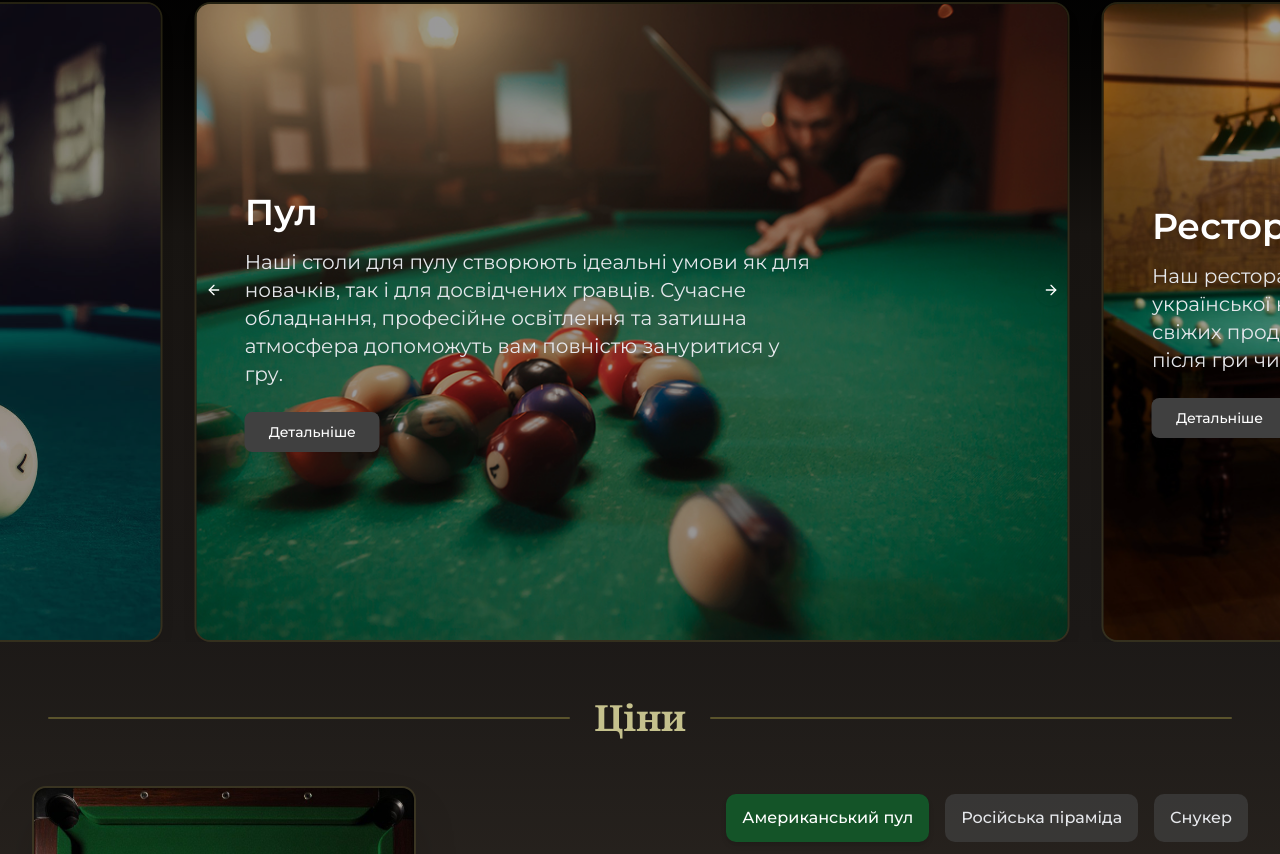
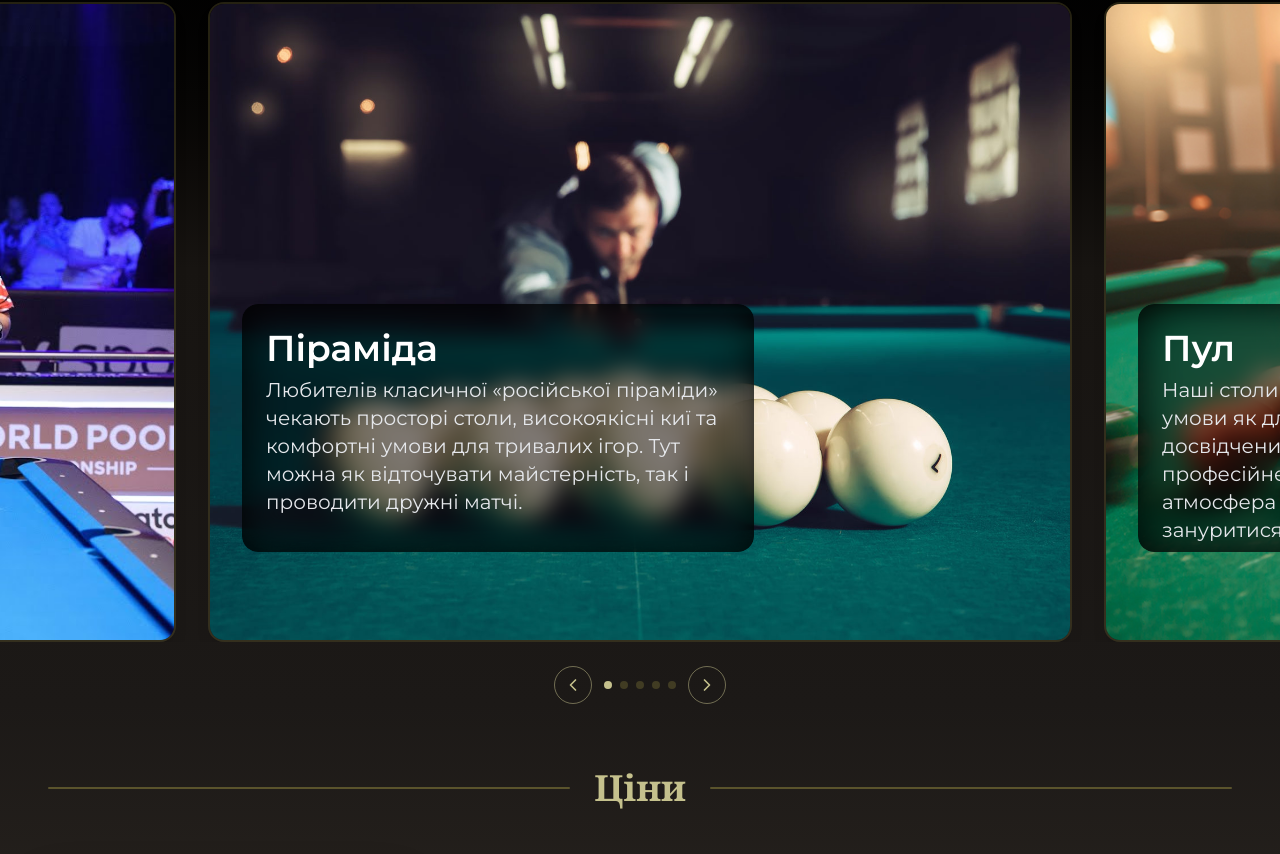
Before and after one commit to knodelchik/bk-next, a Next.js app: page / in a window 1280 px wide. Shown: the part 966-1820 px from the top of the page. Built offline with nearby package versions, Linux system fonts and the light colour scheme.

Commit message:
global adaptive + about changes

```diff
--- a/components/AboutSection.tsx
+++ b/components/AboutSection.tsx
@@ -1,15 +1,11 @@
-'use client';
+"use client";
 
-import Autoplay from 'embla-carousel-autoplay';
-import {
-  Carousel,
-  CarouselContent,
-  CarouselItem,
-  CarouselNext,
-  CarouselPrevious,
-} from '@/components/ui/carousel';
-import Image from 'next/image';
-import { Button } from './ui/button';
+import Autoplay from "embla-carousel-autoplay";
+import { useState, useEffect } from "react";
+import useEmblaCarousel from "embla-carousel-react";
+import Image from "next/image";
+import { Button } from "./ui/button";
+import { ChevronLeft, ChevronRight } from "lucide-react";
 
 const slides = [
   {
@@ -54,46 +50,46 @@ const slides = [
   },
 ];
 
+
 export default function AboutSection() {
+  const [emblaRef, emblaApi] = useEmblaCarousel({ loop: true }, [Autoplay({ delay: 10000 })]);
+  const [selectedIndex, setSelectedIndex] = useState(0);
+
+  useEffect(() => {
+    if (!emblaApi) return;
+
+    const onSelect = () => setSelectedIndex(emblaApi.selectedScrollSnap());
+    emblaApi.on("select", onSelect);
+    onSelect();
+
+    return (): void => {
+      emblaApi.off("select", onSelect);
+    };
+  }, [emblaApi]);
+
+
+  const scrollTo = (index: number) => emblaApi && emblaApi.scrollTo(index);
+
   return (
-    <section
-      id="about"
-      className="relative w-full h-screen pt-20 bg-gradient-to-b from-black via-[#171411] to-[#1C1917]"
-    >
+    <section className="relative w-full pt-20 bg-gradient-to-b from-black via-[#171411] to-[#1C1917]">
       {/* Заголовок */}
       <div className="flex container items-center justify-center gap-10 mx-auto mb-12">
         <div className="flex-grow h-[2px] bg-[#5a532c] rounded-full" />
-        <h2
-          className="text-4xl font-bold text-[#c5c18d] text-center"
-          style={{ fontFamily: 'Georgia, serif' }}
-        >
+        <h2 className="text-4xl font-bold text-[#c5c18d] text-center" style={{ fontFamily: "Georgia, serif" }}>
           Про нас
         </h2>
         <div className="flex-grow h-[2px] bg-[#5a532c] rounded-full" />
       </div>
 
-      <Carousel
-        opts={{
-          align: 'center',
-          loop: true,
-        }}
-        plugins={[
-          Autoplay({
-            stopOnInteraction: false,
-            stopOnMouseEnter: true,
-            stopOnFocusIn: true,
-            delay: 5000,
-          }),
-        ]}
-        className="w-full h-full"
-      >
-        <CarouselContent>
+      {/* Embla Carousel */}
+      <div className="overflow-hidden" ref={emblaRef}>
+        <div className="flex">
           {slides.map((slide, index) => (
-            <CarouselItem
+            <div
               key={index}
-              className="basis-[90%] md:basis-[70%] px-4 relative"
+              className="relative flex-[0_0_100%] sm:flex-[0_0_90%] md:flex-[0_0_70%] px-2 sm:px-4"
             >
-              <div className="relative w-full h-[80vh] rounded-2xl overflow-hidden shadow-lg border-2 border-[#5a532c]/40">
+              <div className="relative w-full h-[60vh] md:h-[80vh] rounded-2xl overflow-hidden shadow-lg border-2 border-[#5a532c]/40">
                 <Image
                   src={slide.src}
                   alt={slide.alt}
@@ -101,29 +97,61 @@ export default function AboutSection() {
                   className="object-cover"
                   priority={index === 0}
                 />
-                {/* Текст поверх картинки */}
-                <div className="absolute inset-0 flex flex-col justify-center items-start p-12 bg-black/40">
-                  <p className="max-w-xl pb-4 text-white text-2xl md:text-4xl font-semibold drop-shadow-lg">
-                    {slide.text}
-                  </p>
-                  <p className="max-w-xl text-gray-200 text-base md:text-xl drop-shadow-lg">
-                    {slide.about}
-                  </p>
-                  <Button
-                    className="mt-6 text-white border-0 bg-neutral-700 hover:bg-neutral-600"
-                    variant="outline"
-                    size="lg"
-                  >
-                    {slide.buttonText}
-                  </Button>
+
+                {/* Текстовий блок */}
+                <div
+                  className="absolute bottom-6 left-1/2 -translate-x-1/2 md:top-2/3 md:left-8 md:translate-x-0 md:-translate-y-1/2 w-[90%] md:h-[39%] md:max-w-lg p-4 md:p-6 text-center md:text-left rounded-2xl overflow-hidden"
+                >
+                  {/* Фон з плавним переходом */}
+                  <div className="absolute inset-0 rounded-2xl bg-black/50 backdrop-blur-md shadow-[inset_0_0_40px_rgba(0,0,0,0.9)]" />
+
+                  <div className="relative">
+                    <p className="text-white text-lg sm:text-xl md:text-4xl font-semibold">
+                      {slide.text}
+                    </p>
+                    <p className="text-gray-200 text-sm sm:text-base md:text-xl mt-2">
+                      {slide.about}
+                    </p>
+                  </div>
                 </div>
               </div>
-            </CarouselItem>
+            </div>
+
           ))}
-        </CarouselContent>
-        <CarouselPrevious className="left-31/200 top-2/5 text-white" />
-        <CarouselNext className="right-1/6 top-2/5 text-white" />
-      </Carousel>
+        </div>
+      </div>
+
+      {/* Стрілочки і dots під слайдером */}
+      <div className="flex items-center justify-center mt-6 space-x-3">
+        {/* Стрілка назад */}
+        <button
+          onClick={() => emblaApi && emblaApi.scrollPrev()}
+          className="p-2 border border-[#c5c18d]/50 rounded-full text-[#c5c18d] hover:bg-[#c5c18d] hover:text-black transition-all duration-300"
+        >
+          <ChevronLeft size={20} />
+        </button>
+
+        {/* Точки */}
+        <div className="flex space-x-2">
+          {slides.map((_, idx) => (
+            <button
+              key={idx}
+              onClick={() => scrollTo(idx)}
+              className={`w-2 h-2 rounded-full transition-all duration-300 ${selectedIndex === idx ? "bg-[#c5c18d]" : "bg-[#5a532c]/60"
+                }`}
+            />
+          ))}
+        </div>
+
+        {/* Стрілка вперед */}
+        <button
+          onClick={() => emblaApi && emblaApi.scrollNext()}
+          className="p-2 border border-[#c5c18d]/50 rounded-full text-[#c5c18d] hover:bg-[#c5c18d] hover:text-black transition-all duration-300"
+        >
+          <ChevronRight size={20} />
+        </button>
+      </div>
+
     </section>
   );
 }
--- a/components/ContactsSection.tsx
+++ b/components/ContactsSection.tsx
@@ -40,7 +40,7 @@ export default function ContactsSection() {
 
         <div className="flex flex-col md:flex-row items-center md:items-start md:space-x-12 ">
           {/* Блок з контактною інформацією */}
-          <div className="rounded-xl shadow-lg p-8 w-full md:w-1/2 mb-8 md:mb-0 bg-[#3B332B] mt-12">
+          <div className="rounded-xl shadow-lg p-8 w-full md:w-1/2 md:mb-8 bg-[#3B332B] md:mt-12">
             <div className="mb-6 space-y-4">
               <p className="flex items-center text-lg font-medium text-gray-200">
                 <MapPin className="mr-3 size-6 text-[#c5c18d]" />
@@ -97,17 +97,19 @@ export default function ContactsSection() {
           </div>
 
           {/* Блок з картою */}
-          <div className="rounded-3xl border-3 border-[#5a532c] overflow-hidden shadow-xl w-150 h-113 hidden">
+
+          <div className="rounded-3xl border-3 border-[#5a532c] overflow-hidden shadow-xl w-full h-64 sm:h-80 md:h-96 lg:h-[450px] mt-8 md:mt-0">
             <iframe
               src="https://www.google.com/maps/embed?pb=!1m18!1m12!1m3!1d2643.66673021435!2d32.2094783!3d48.50128229999999!2m3!1f0!2f0!3f0!3m2!1i1024!2i768!4f13.1!3m3!1m2!1s0x40d042a48fadb1ed%3A0x24db85739d92565c!2z0JHRltC70YzRj9GA0LTQvdC40Lkg0LrQu9GD0LEgItCh0LLQvtGP0Loi!5e0!3m2!1suk!2sua!4v1757256568393!5m2!1suk!2sua"
-              width="600"
-              className="w-full h-full"
+              width="100%"
+              height="100%"
               style={{ border: 0 }}
               allowFullScreen={true}
               loading="lazy"
               referrerPolicy="no-referrer-when-downgrade"
             ></iframe>
           </div>
+
         </div>
       </div>
     </section>
--- a/components/Footer.tsx
+++ b/components/Footer.tsx
@@ -124,7 +124,7 @@ export default function Footer() {
 
         {/* Нижня лінія */}
         <div className="mt-10 border-t border-[#5a532c]/40 pt-4 text-center text-sm text-[#9c9975]">
-          © {new Date().getFullYear()} Більярдний клуб "Свояк". Всі права
+          © {new Date().getFullYear()} Більярдний клуб {"\"Свояк\""}. Всі права
           захищено.
         </div>
       </div>
--- a/components/Header.tsx
+++ b/components/Header.tsx
@@ -51,7 +51,7 @@ export default function Header() {
       <div className="flex items-center justify-between px-4 py-3 md:px-6 md:py-4">
         {/* Лого */}
         <a href="#main">
-          <Image src="/logo.png" alt="Logo" width={100} height={50} priority />
+          <Image src="/logo.png" alt="Logo" width={150} height={75} priority />
         </a>
 
         {/* Десктопное меню */}
@@ -77,7 +77,7 @@ export default function Header() {
             </a>
           ))}
           {/* Золотистая полоска снизу */}
-          <span className="absolute bottom-0 left-0 w-full h-[4px] bg-gradient-to-r from-transparent via-[#5a532c] to-transparent" />
+          <span className="absolute bottom-0 -left-5 w-full h-[4px] bg-gradient-to-r from-transparent via-[#5a532c] to-transparent" />
         </nav>
 
         {/* Кнопка для десктопа */}
```
Also changed, not shown: components/GallerySection.tsx (+44 -66 lines).
